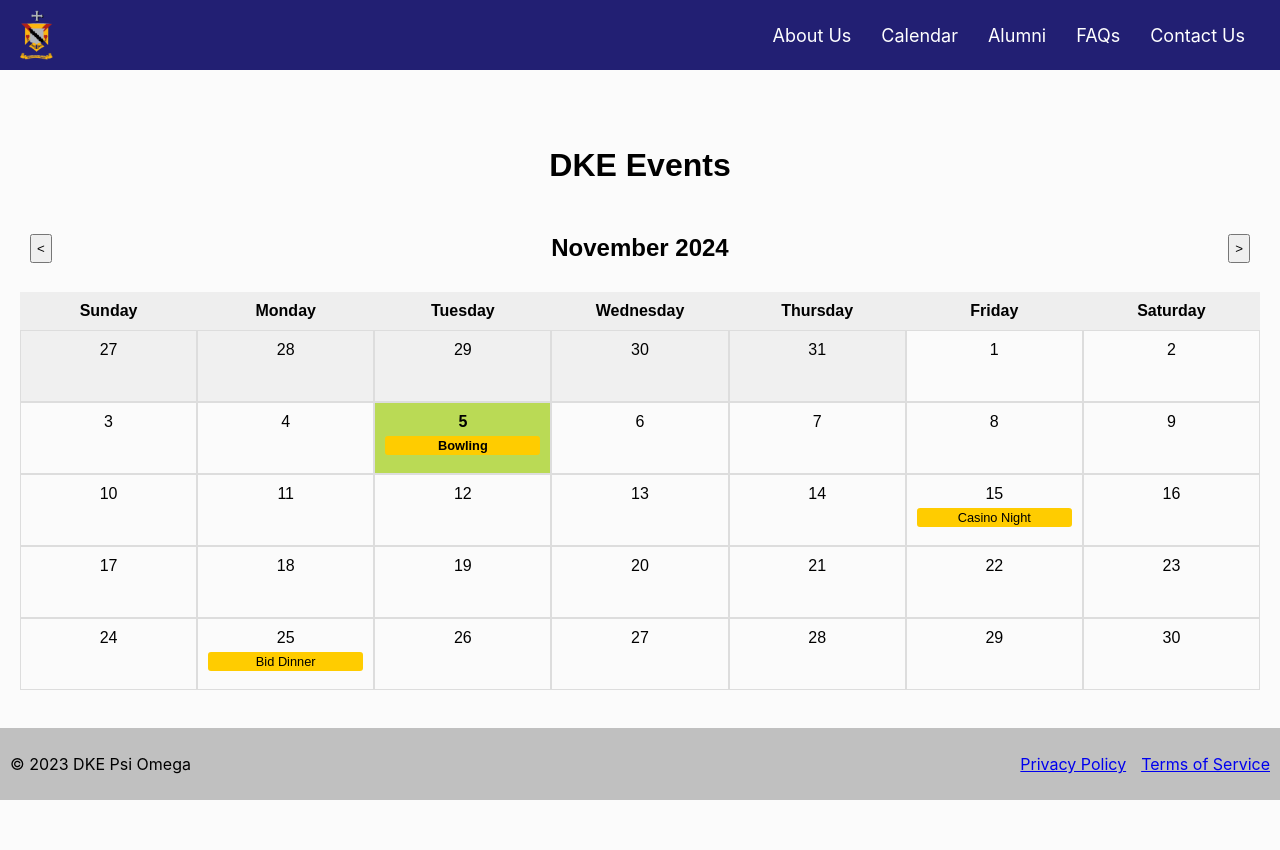
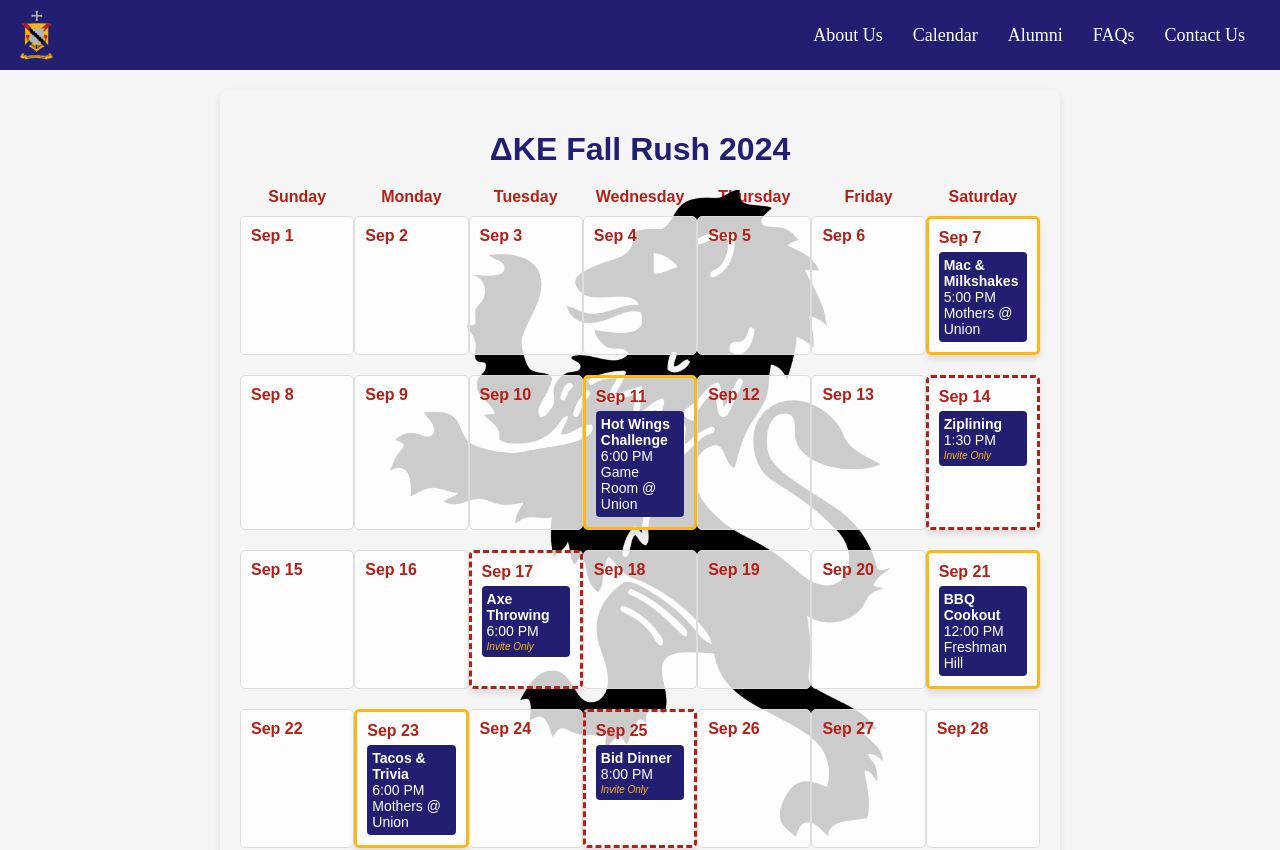
Before and after one commit to NBelgaonkar/Psi-Omega-Site, a React (Create React App) app: page /calendar/rush in a window 1280 px wide. Shown: the top 850 px of the page. Before the commit the page ends 800 px from the top, so only its background shows below. Built offline with nearby package versions, Linux system fonts and the light colour scheme.

Commit message:
Embedded a Google Form for our alumni information update & completely created a rush calendar that can be easily reused & restructured the website a bit and updated the header to work better

```diff
--- a/src/App.js
+++ b/src/App.js
@@ -10,7 +10,7 @@ import HistoryPage from './components/History';
 import OfficerPage from './components/officers';
 import Philanthropy from './components/Philanthropy';
 import HousingPage from './components/HousingPage';
-import UpcomingEvents from './components/Upcoming';
+import RushCalendar from './components/Rush';
 import Brotherhood from './components/Brotherhood'
 import POAA from './components/POAA'
 import AlumniRecentEvents from './components/AlumniRecentEvents'
@@ -45,8 +45,8 @@ const App = () => {
             <Route path="/about/history" element={<HistoryPage />} />
             <Route path="/about/house" element={<HousingPage />} />
 
-            <Route path="/calendar/rush" element={<Calendar />} />
-            <Route path="/calendar/upcoming" element={<UpcomingEvents />} />
+            <Route path="/calendar/rush" element={<RushCalendar />} />
+            <Route path="/calendar/upcoming" element={<Calendar />} />
 
             <Route path="/alumni/POAA" element={<POAA />} />
             <Route path="/alumni/events" element={<AlumniRecentEvents />} />
--- a/src/components/FAQ.js
+++ b/src/components/FAQ.js
@@ -109,7 +109,7 @@ const FAQ = () => {
       question: "Does DKE have membership criteria?",
       answer: [
         "Yes. Internationally, all Dekes are required to hold good academic standing, be men of high moral character, be considerate of the rights and views of others, be courteous, gentlemanly, self-respecting, and hold an appreciation of the objects and principles of Delta Kappa Epsilon.",
-        "Locally at RPI, our chapter has the specific additional requirements of maintaining a minimum of a 2.5 GPA (academic assistance is provided to all members with a GPA below 3.0), contribute 8-15 hours of philanthropy to their community each semester, attend weekly business meetings on the weekends, and cultivate our fraternity culture."
+        "Locally at RPI, our chapter has the additional requirements of maintaining a minimum of a 2.5 GPA (academic assistance is provided to all members with a GPA below 3.0), contributing 8-15 hours of philanthropy to their community each semester, attending weekly business meetings on the weekends, and cultivating our fraternity culture."
       ]
     },
     {
--- a/src/components/Header.js
+++ b/src/components/Header.js
@@ -9,6 +9,7 @@ const HeaderContainer = styled.header`
   display: flex;
   align-items: center;
   justify-content: space-between;
+  z-index: 1000;
 `;
 
 const Logo = styled(Link)`
@@ -60,7 +61,7 @@ const DropdownMenu = styled.ul`
   margin: 0;
   border-radius: 4px;
   box-shadow: 0px 4px 8px rgba(0, 0, 0, 0.1);
-  z-index: 1;
+  z-index: 1500
 `;
 
 const DropdownItem = styled.li`
--- /dev/null
+++ b/src/components/Rush.js
@@ -0,0 +1,234 @@
+import React from 'react';
+import { startOfWeek, endOfWeek, eachDayOfInterval, format, isSameDay } from 'date-fns';
+import styled, { createGlobalStyle } from 'styled-components';
+import rampantLion from '../Images/dke-lion.png'; // Replace with the correct path
+
+
+const GlobalStyle = createGlobalStyle`
+  @import url('https://fonts.googleapis.com/css2?family=Literata:wght@400;700&display=swap');
+
+  body {
+    font-family: 'Literata', serif;
+    background-color: #F5F5F5;
+    margin: 0;
+    padding: 0;
+  }
+`;
+const CalendarContainer = styled.div`
+  font-family: 'Arial', sans-serif;
+  max-width: 800px;
+  margin: auto;
+  text-align: center;
+  background-color: #f5f5f5;
+  border-radius: 8px;
+  padding: 20px;
+  box-shadow: 0 4px 8px rgba(0, 0, 0, 0.1);
+  position: relative; /* Establish a positioning context */
+`;
+
+const LionImage = styled.img`
+  position: absolute;
+  top: 100px; /* Position below the title */
+  left: 50%;
+  transform: translateX(-50%);
+  width: 500px; /* Restrict the lion's width */
+  height: auto; /* Maintain aspect ratio */
+  z-index: 0; /* Place it in the background */
+  pointer-events: none; /* Prevent interaction with the lion */
+`;
+
+const Week = styled.div`
+  position: relative; /* Ensure content stacks correctly above the lion */
+  display: grid;
+  grid-template-columns: repeat(7, 1fr);
+  margin-bottom: 20px;
+  text-align: left;
+  z-index: 1; /* Place content above the lion */
+`;
+
+const CalendarTitle = styled.h1`
+  color: #221F73;
+  margin-bottom: 20px;
+  position: relative; /* Ensure title stacks above the lion */
+  z-index: 1; /* Title above the lion */
+`;
+
+
+const Day = styled.div`
+  padding: 10px;
+  background-color: rgba(255, 255, 255, 0.8); /* Semi-transparent background */
+  border: ${(props) =>
+    props.isInviteOnly
+      ? '3px dashed #B32017'
+      : props.isEvent
+      ? '3px solid #FDB813'
+      : '1px solid #ddd'};
+  border-radius: 5px;
+  position: relative;
+  min-height: 100px;
+  text-align: left;
+  box-shadow: ${(props) => (props.isEvent ? '0 4px 6px rgba(0, 0, 0, 0.1)' : 'none')};
+`;
+
+const DayHeader = styled.div`
+  font-weight: bold;
+  margin-bottom: 5px;
+  color: #B32017;
+`;
+
+const Event = styled.div`
+  font-size: 14px;
+  margin-top: 5px;
+  padding: 5px;
+  background-color: #221F73;
+  color: #fff;
+  border-radius: 4px;
+  position: relative;
+
+  .invite-only {
+    font-size: 10px;
+    font-style: italic;
+    color: #FDB813;
+    margin-top: 2px;
+    display: block;
+  }
+`;
+
+
+const WeekdayHeader = styled.div`
+  display: grid;
+  grid-template-columns: repeat(7, 1fr);
+  margin-bottom: 10px;
+  text-align: center;
+  font-weight: bold;
+  color: #B32017;
+`;
+
+// Example event data
+const events = [
+  {
+    date: new Date(2024, 8, 7), // November 5, 2024
+    title: 'Mac & Milkshakes',
+    time: '5:00 PM',
+    location: 'Mothers @ Union',
+    isInviteOnly: false,
+  },
+  {
+    date: new Date(2024, 8, 11), // November 15, 2024
+    title: 'Hot Wings Challenge',
+    time: '6:00 PM',
+    location: 'Game Room @ Union',
+    isInviteOnly: false,
+  },
+  {
+    date: new Date(2024, 8, 14), // November 15, 2024
+    title: 'Ziplining',
+    time: '1:30 PM',
+    location: 'Union Horseshoe',
+    isInviteOnly: true,
+  },
+  {
+    date: new Date(2024, 8, 17), // November 15, 2024
+    title: 'Axe Throwing',
+    time: '6:00 PM',
+    location: 'Union Horseshoe',
+    isInviteOnly: true,
+  },
+  {
+    date: new Date(2024, 8, 21), // November 15, 2024
+    title: 'BBQ Cookout',
+    time: '12:00 PM',
+    location: 'Freshman Hill',
+    isInviteOnly: false,
+  },
+  {
+    date: new Date(2024, 8, 23), // November 15, 2024
+    title: 'Tacos & Trivia',
+    time: '6:00 PM',
+    location: 'Mothers @ Union',
+    isInviteOnly: false,
+  },
+  {
+    date: new Date(2024, 8, 25), // November 25, 2024
+    title: 'Bid Dinner',
+    time: '8:00 PM',
+    location: 'Chapter House',
+    isInviteOnly: true,
+  },
+];
+
+const RushCalendar = () => {
+  // Helper function to find the first and last event dates
+  const firstEventDate = events[0].date;
+  const lastEventDate = events[events.length - 1].date;
+
+  // Helper function to get all weeks containing events
+  const weeks = [];
+  let currentStart = startOfWeek(firstEventDate);
+  while (currentStart <= lastEventDate) {
+    const week = eachDayOfInterval({
+      start: currentStart,
+      end: endOfWeek(currentStart),
+    });
+    weeks.push(week);
+    currentStart = new Date(currentStart.setDate(currentStart.getDate() + 7));
+  }
+
+  // Render the weekday headers
+  const renderWeekdayHeaders = () => {
+    const weekdays = eachDayOfInterval({
+      start: startOfWeek(new Date()),
+      end: endOfWeek(new Date()),
+    }).map((day) => format(day, 'EEEE')); // Full weekday names
+    return (
+      <WeekdayHeader>
+        {weekdays.map((weekday, index) => (
+          <div key={index}>{weekday}</div>
+        ))}
+      </WeekdayHeader>
+    );
+  };
+
+  const renderEvents = (day) => {
+    const dayEvents = events.filter((event) => isSameDay(event.date, day));
+    return dayEvents.length > 0
+      ? dayEvents.map((event, index) => (
+          <Event key={index} isInviteOnly={event.isInviteOnly}>
+            <div><strong>{event.title}</strong></div>
+            <div>{event.time}</div>
+            {!event.isInviteOnly && <div>{event.location}</div>}
+            {event.isInviteOnly && <span className="invite-only">Invite Only</span>}
+          </Event>
+        ))
+      : null; // Blank for days without events
+  };
+
+  return (
+    <>
+    <GlobalStyle />
+    <CalendarContainer>
+      <LionImage src={rampantLion} alt="Rampant Lion" />
+      <CalendarTitle>ΔKE Fall Rush 2024</CalendarTitle>
+      {renderWeekdayHeaders()}
+      {weeks.map((week, weekIndex) => (
+        <Week key={weekIndex}>
+          {week.map((day, dayIndex) => {
+            const isEvent = events.some((event) => isSameDay(event.date, day));
+            const isInviteOnly = events.some(
+              (event) => isSameDay(event.date, day) && event.isInviteOnly
+            );
+            return (
+              <Day key={dayIndex} isEvent={isEvent} isInviteOnly={isInviteOnly}>
+                <DayHeader>{format(day, 'MMM d')}</DayHeader>
+                {renderEvents(day)}
+              </Day>
+            );
+          })}
+        </Week>
+      ))}
+    </CalendarContainer>
+    </>
+  );
+};
+
+export default RushCalendar;
--- a/src/components/Upcoming.js
+++ /dev/null
@@ -1,24 +0,0 @@
-import React from 'react';
-import styled, { createGlobalStyle } from 'styled-components';
-
-
-const GlobalStyle = createGlobalStyle`
-  @import url('https://fonts.googleapis.com/css2?family=Literata:wght@400;700&display=swap');
-
-  body {
-    font-family: 'Literata', serif;
-    background-color: #F5F5F5;
-    margin: 0;
-    padding: 0;
-  }
-`;
-
-const UpcomingEvents = () => {
-  return (
-    <GlobalStyle>
-
-    </GlobalStyle>
-  );
-};
-
-export default UpcomingEvents;
```
Also changed, not shown: src/components/AlumniGetInvolved.js (+30 -4 lines), src/Images/dke-lion.png (added).
